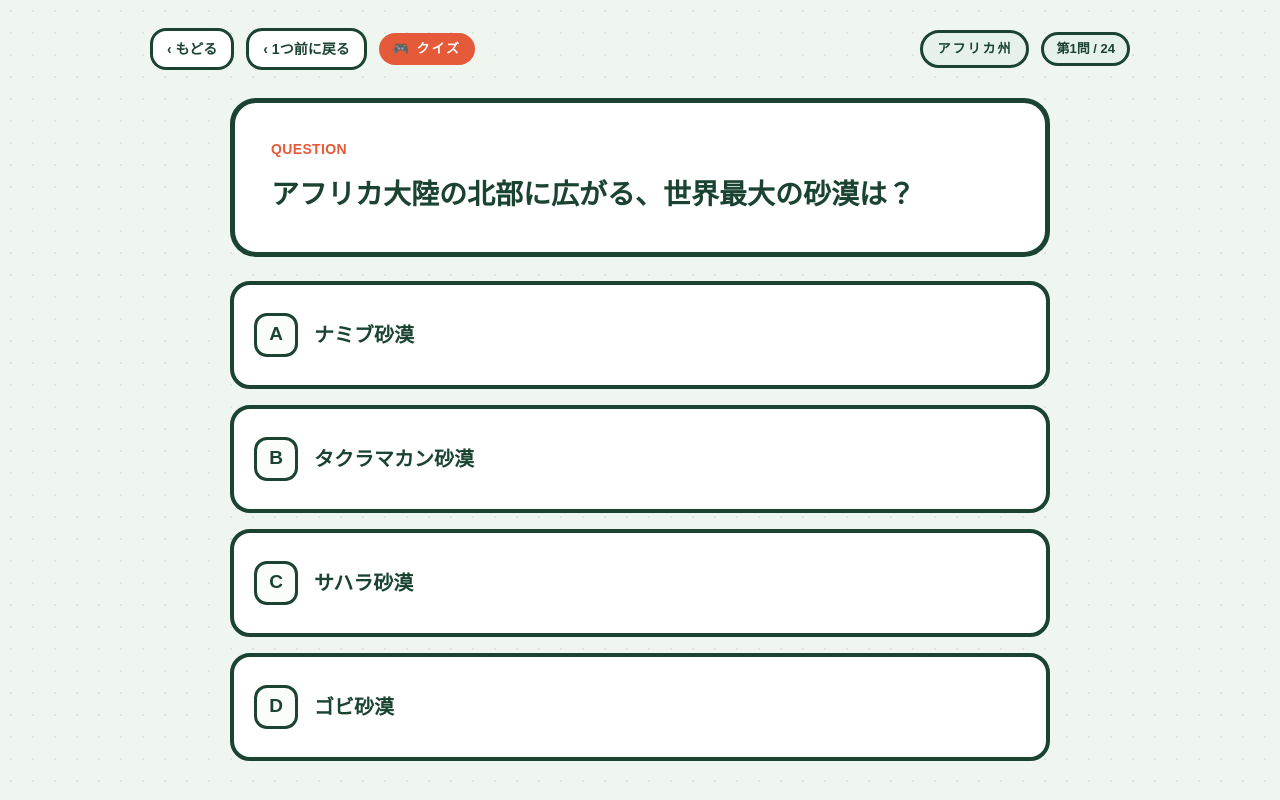
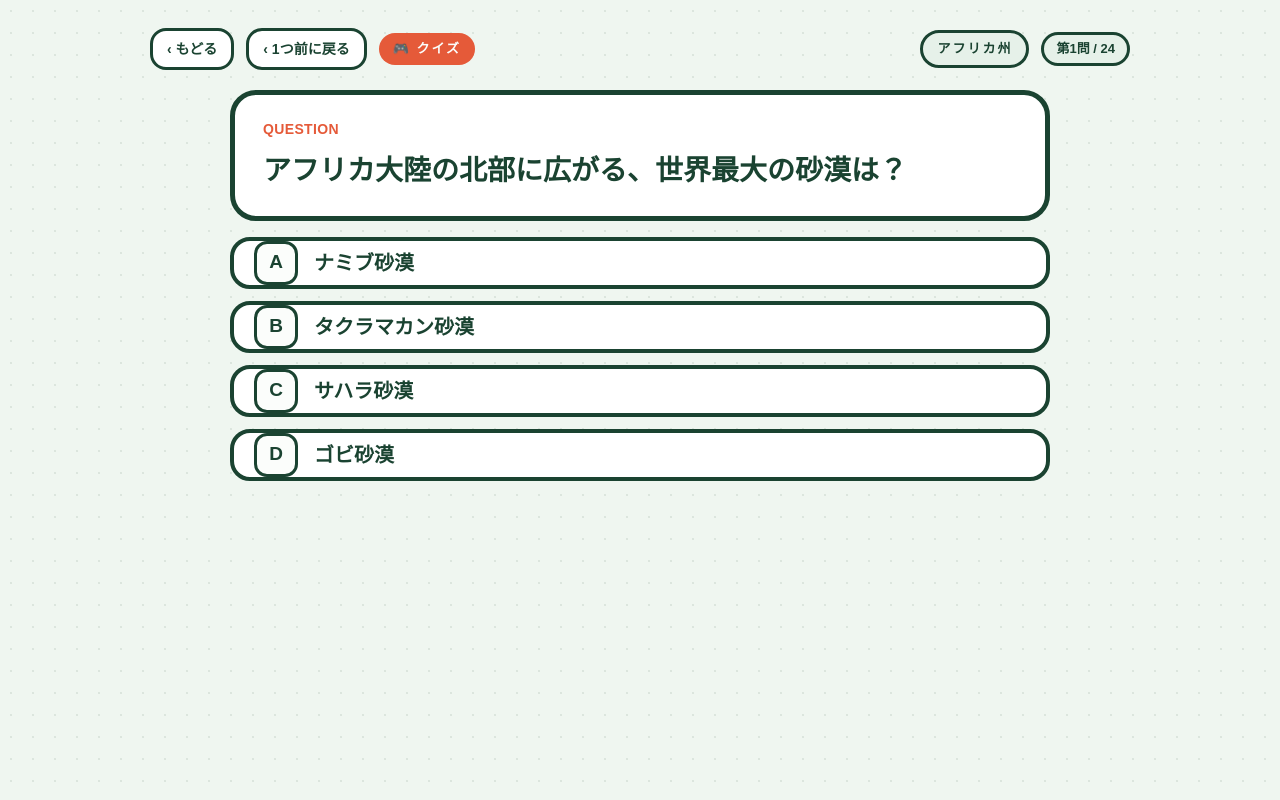
Before and after one commit to skmt-until/houkagoshakai, a Next.js app: page /quiz/chiri/africa in a window 1280 px wide. Built offline with nearby package versions, Linux system fonts and the light colour scheme; a web font is replaced by a local one.

Commit message:
Reduce quiz page vertical sizing to avoid scrolling
The taller answer buttons and padding pushed the page past typical
viewport heights. Scale back the question card and button padding so
the whole question fits on screen without scrolling.

```diff
--- a/src/components/QuizPlayer.tsx
+++ b/src/components/QuizPlayer.tsx
@@ -107,7 +107,7 @@ export function QuizPlayer({
 
   return (
     <main className="hs-dot-bg min-h-screen flex flex-col items-center px-5 py-7 sm:px-9 text-ink">
-      <div className="w-full max-w-[980px] flex flex-col gap-7">
+      <div className="w-full max-w-[980px] flex flex-col gap-5">
         <div className="flex items-center gap-3 flex-wrap">
           <BackButton href={homeHref}>もどる</BackButton>
           <BackButton href={backHref}>1つ前に戻る</BackButton>
@@ -120,18 +120,18 @@ export function QuizPlayer({
         </div>
 
         {!qFinished && (
-          <div className="flex flex-col gap-6 max-w-[820px] mx-auto w-full">
-            <div className="bg-white border-[5px] border-ink rounded-[26px] px-9 py-9 flex flex-col gap-4">
+          <div className="flex flex-col gap-4 max-w-[820px] mx-auto w-full">
+            <div className="bg-white border-[5px] border-ink rounded-[26px] px-7 py-6 flex flex-col gap-3">
               <div className="text-sm font-bold tracking-wide text-accent">QUESTION</div>
               <h2 className="m-0 text-[28px] font-black leading-[1.45] text-ink text-balance">{q.q}</h2>
             </div>
 
-            <div className="flex flex-col gap-4">
+            <div className="flex flex-col gap-3">
               {order.map((origIdx, pos) => (
                 <StickerButton
                   key={pos}
                   onClick={() => pick(origIdx)}
-                  className="w-full bg-white border-4 border-ink rounded-[20px] px-5 py-7 flex items-center gap-4 text-left"
+                  className="w-full bg-white border-4 border-ink rounded-[20px] px-5 py-4.5 flex items-center gap-4 text-left"
                 >
                   <span className="w-11 h-11 flex-none flex items-center justify-center bg-cardsoft border-[3px] border-ink rounded-[13px] font-black text-[19px]">
                     {"ABCD"[pos] ?? "?"}
```
